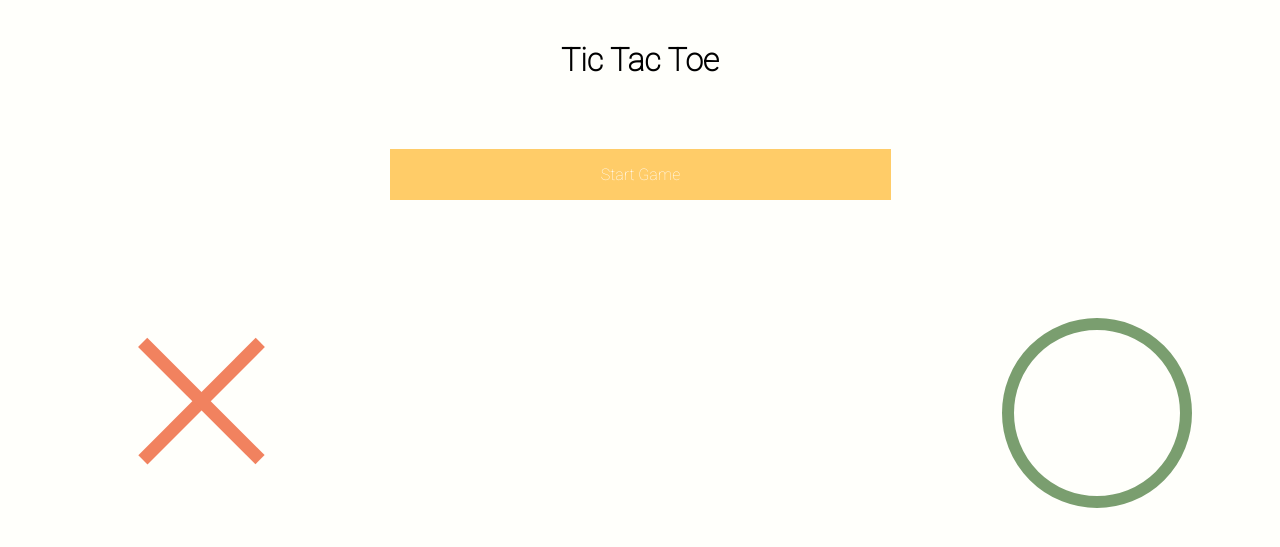
After one commit to yuhsienchiang/tictactoe, a Flask app: template templates/index.html in a window 1280 px wide. The commit adds this page. Shown: the top 547 px of the page. Run offline with Flask 2, Linux system fonts and the light colour scheme; the template is opened without the code that fills it, so the values that code supplies are empty.

Commit message:
modified:   __pycache__/application.cpython-37.pyc 	modified:   application.py 	modified:   templates/game.html 	new file:   templates/index.html 	modified:   templates/layout.html
try fixing session key error problem

```diff
--- a/application.py
+++ b/application.py
@@ -21,12 +21,21 @@ Session(app)
 @app.route("/")
 def index():
 
-    if ("board" not in session or "state" not in session or "winner" not in session):
-        session["board"] = [[None, None, None], [None, None, None], [None, None, None]]
-        session["state"] = "X"
-        session["winner"] = None
+    return render_template("index.html")
 
+@app.route("/start")
+def start():
+    session["board"] = [[None, None, None], [None, None, None], [None, None, None]]
+    session["state"] = "X"
+    session["winner"] = None
+
+    return redirect(url_for("game"))
+
+@app.route("/game")
+def game():
     return render_template("game.html", game = session["board"], turn = session["state"], winner=session["winner"])
+
+
 
 @app.route("/play/<int:row>/<int:col>")
 def play(row, col):
@@ -46,11 +55,12 @@ def play(row, col):
             session["state"] = "O"
         else:
             session["state"] = "X"
-    return redirect(url_for("index"))
+    return redirect(url_for("game"))
 
 @app.route("/reset")
 def reset():
-    session.pop("board")
+    if ("board" in session):
+        session.pop("board")
     return redirect(url_for("index"))
 
 
--- a/templates/game.html
+++ b/templates/game.html
@@ -26,7 +26,7 @@
         </tr>
         {% endfor %}
     </table>
-
+    <a href="{{ url_for('reset') }}" class="reset-btn">Reset Game Board</a>
 {% endblock %}
 
 
@@ -37,6 +37,4 @@
     <div class="right {% if turn == 'O' and winner == None %} turn {% endif %}">
         <a href="#" class="circle"></a>
     </div>
-
-
 {% endblock %}
--- /dev/null
+++ b/templates/index.html
@@ -0,0 +1,19 @@
+{% extends "layout.html" %}
+{% block cross %}
+    <div class="left">
+        <a href="#" class="cross"></a>
+    </div>
+{% endblock %}
+
+{% block body %}
+<a href="{{ url_for('start') }}" class="reset-btn">Start Game </a>
+
+{% endblock %}
+
+
+{% block circle %}
+
+    <div class="right">
+        <a href="#" class="circle"></a>
+    </div>
+{% endblock %}
--- a/templates/layout.html
+++ b/templates/layout.html
@@ -21,7 +21,8 @@
             <section class="item board">
                 {% block body %}
                 {% endblock %}
-                <a href="{{ url_for('reset') }}" class="reset-btn">Reset Game Board</a>
+
+
             </section>
             <seciton class="item">
                 {% block circle %}
```
